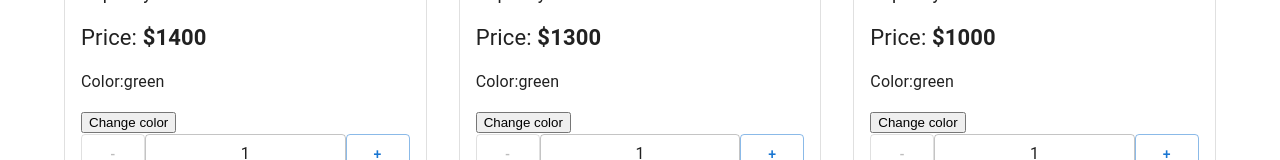
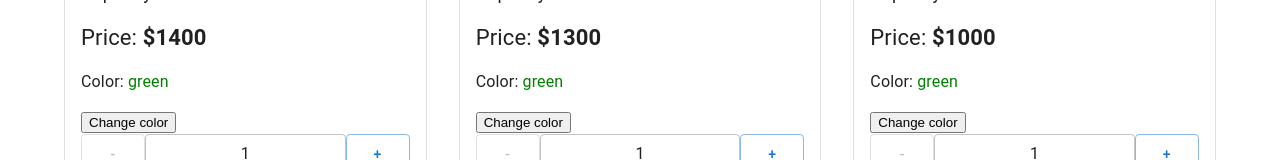
Before and after one commit to DaniaShulga/react-29-11, a React (Create React App) app: page / in a window 1280 px wide. Shown: the part 565-725 px from the top of the page. Built offline with nearby package versions, Linux system fonts and the light colour scheme.

Commit message:
добавили изменение текста и цвета при нажатии на кнопку через оператор if

```diff
--- a/src/components/Products/ProductListItem.scss
+++ b/src/components/Products/ProductListItem.scss
@@ -34,3 +34,11 @@
         text-align: center;
     }
 }
+
+.red {
+    color: red;
+}
+
+.green {
+    color: green;
+}
--- a/src/components/Products/ProductListItem.tsx
+++ b/src/components/Products/ProductListItem.tsx
@@ -41,8 +41,16 @@ class ProductListItem extends Component<Props, State> {
     }
 
     changeColor = () => {
-        this.setState({
-            color: 'red',
+        this.setState((prevState) => {
+            if (prevState.color === 'green') {
+                return {
+                    color: 'red',
+                }
+            } else {
+                return {
+                    color: 'green',
+                }
+            }
         })
     }
 
@@ -64,7 +72,12 @@ class ProductListItem extends Component<Props, State> {
                         Price: <strong>${price}</strong>
                     </div>
 
-                    <p>Color:{this.state.color}</p>
+                    <p>
+                        Color:{' '}
+                        <span className={this.state.color}>
+                            {this.state.color}
+                        </span>{' '}
+                    </p>
                     <button onClick={this.changeColor}>Change color</button>
 
                     <div className="product-quantity">
```
